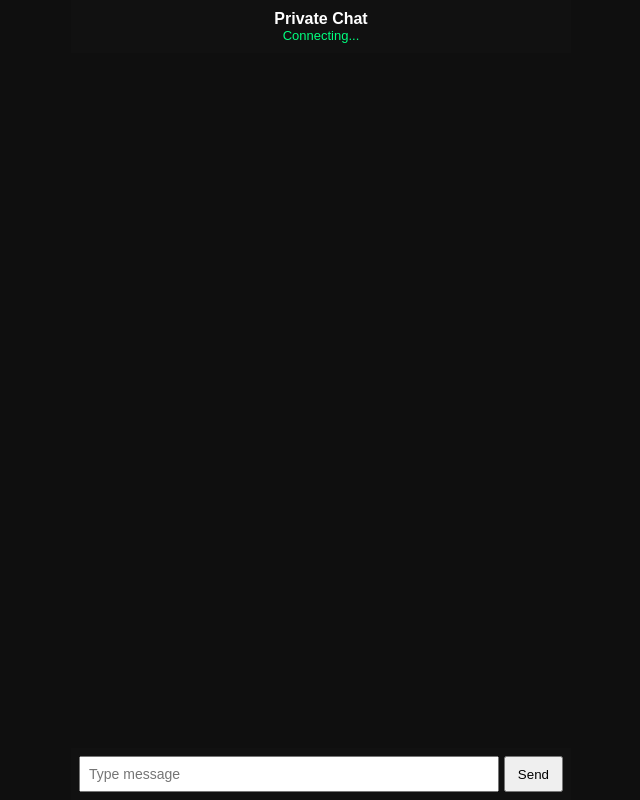
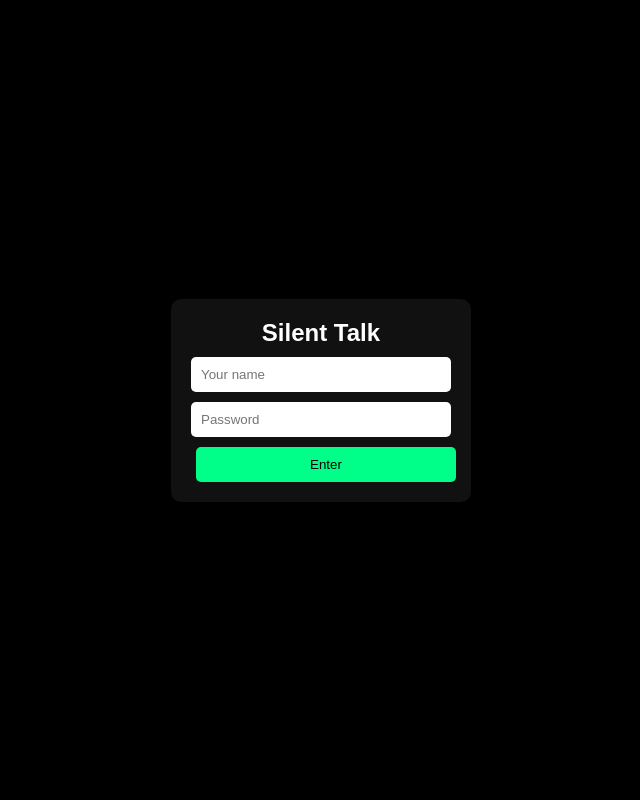
Before and after one commit to priyanshuchaudharyind2010-dev/SilentTalkWeb, a plain HTML site: page index.html in a window 1280 px wide. Shown: the whole page, without its empty margins (319-959 px from the left). Drawn offline with Linux system fonts and the light colour scheme; no server answers.

Commit message:
Add files via upload

```diff
--- a/index.html
+++ b/index.html
@@ -1,83 +1,114 @@
-<!<!DOCTYPE html>
+<!DOCTYPE html>
 <html lang="en">
 <head>
 <meta charset="UTF-8">
-<meta name="viewport" content="width=device-width, initial-scale=1.0, maximum-scale=1.0, user-scalable=no">
-
-<title>Private Chat</title>
+<meta name="viewport" content="width=device-width, initial-scale=1.0">
+<title>Silent Talk</title>
 
 <!-- Firebase -->
 <script src="https://www.gstatic.com/firebasejs/8.10.0/firebase-app.js"></script>
 <script src="https://www.gstatic.com/firebasejs/8.10.0/firebase-database.js"></script>
 
 <style>
-body {
-  margin: 0;
-  font-family: Arial, sans-serif;
-  background: #0f0f0f;
-  color: #fff;
+*{box-sizing:border-box;margin:0;padding:0;font-family:Arial}
+body{
+  background:#0f0f0f;
+  color:#fff;
+  height:100vh;
+  display:flex;
+  justify-content:center;
+  align-items:center;
 }
-
-.chat-box {
-  max-width: 500px;
-  margin: auto;
-  height: 100vh;
-  display: flex;
-  flex-direction: column;
+.container{
+  width:100%;
+  max-width:420px;
+  height:100vh;
+  display:flex;
+  flex-direction:column;
 }
-
-header {
-  padding: 10px;
-  background: #111;
-  text-align: center;
+header{
+  padding:10px;
+  background:#111;
+  text-align:center;
 }
-
-#onlineStatus {
-  font-size: 13px;
-  color: #00ff7f;
+#onlineStatus{
+  font-size:13px;
+  color:#00ff88;
 }
-
-.messages {
-  flex: 1;
-  overflow-y: auto;
-  padding: 10px;
+#messages{
+  flex:1;
+  overflow-y:auto;
+  padding:10px;
 }
-
-.msg {
-  background: #1f1f1f;
-  padding: 8px;
-  border-radius: 6px;
-  margin-bottom: 6px;
-  font-size: 14px;
+.msg{
+  background:#222;
+  padding:8px;
+  margin-bottom:6px;
+  border-radius:6px;
+  font-size:14px;
 }
-
-.input-box {
-  display: flex;
-  padding: 8px;
-  background: #111;
+.input-box{
+  display:flex;
+  padding:10px;
+  background:#111;
 }
-
-input {
-  flex: 1;
-  padding: 8px;
-  font-size: 14px;
+input{
+  flex:1;
+  padding:10px;
+  border:none;
+  border-radius:5px;
+  outline:none;
 }
-
-button {
-  padding: 8px 12px;
-  margin-left: 5px;
+button{
+  padding:10px 14px;
+  margin-left:5px;
+  border:none;
+  border-radius:5px;
+  background:#00ff88;
+  cursor:pointer;
+}
+#login{
+  position:fixed;
+  inset:0;
+  background:#000;
+  display:flex;
+  justify-content:center;
+  align-items:center;
+}
+.login-box{
+  width:90%;
+  max-width:300px;
+  background:#111;
+  padding:20px;
+  border-radius:10px;
+}
+.login-box input{
+  width:100%;
+  margin-bottom:10px;
 }
 </style>
 </head>
 
 <body>
-<div class="chat-box">
+
+<!-- LOGIN -->
+<div id="login">
+  <div class="login-box">
+    <h2 style="text-align:center;margin-bottom:10px">Silent Talk</h2>
+    <input id="name" placeholder="Your name">
+    <input id="pass" type="password" placeholder="Password">
+    <button style="width:100%" onclick="login()">Enter</button>
+  </div>
+</div>
+
+<!-- CHAT -->
+<div class="container" id="chat" style="display:none">
   <header>
-    <b>Private Chat</b><br>
-    <span id="onlineStatus">Connecting...</span>
+    <h3>Private Chat</h3>
+    <div id="onlineStatus">Connecting...</div>
   </header>
 
-  <div class="messages" id="messages"></div>
+  <div id="messages"></div>
 
   <div class="input-box">
     <input id="msgInput" placeholder="Type message">
@@ -86,75 +117,87 @@ button {
 </div>
 
 <script>
-/* 🔹 Firebase config (अपना ही रखो) */
 firebase.initializeApp({
-  apiKey: "YOUR_API_KEY",
-  authDomain: "YOUR_PROJECT.firebaseapp.com",
-  databaseURL: "https://YOUR_PROJECT.firebaseio.com",
-  projectId: "YOUR_PROJECT"
+  apiKey: "AIzaSyDMCOAamH396pZG2IILTwYLGRUKIgKXHQ",
+  authDomain: "silenttalkweb-6835a.firebaseapp.com",
+  databaseURL: "https://silenttalkweb-6835a-default-rtdb.firebaseio.com",
+  projectId: "silenttalkweb-6835a"
 });
 
 const db = firebase.database();
+let username = localStorage.getItem("username");
 
-/* 🔹 Unique username */
-let username = localStorage.getItem("username");
-if (!username) {
-  username = "user_" + Math.floor(Math.random() * 100000);
-  localStorage.setItem("username", username);
+/* LOGIN CHECK */
+window.onload = ()=>{
+  if(username){
+    document.getElementById("login").style.display="none";
+    document.getElementById("chat").style.display="flex";
+    setOnline();
+  }
+};
+
+/* LOGIN */
+function login(){
+  const name = document.getElementById("name").value.trim();
+  const pass = document.getElementById("pass").value;
+
+  if(name===""){ alert("Enter name"); return; }
+  if(pass!=="cutie123"){ alert("Wrong password"); return; }
+
+  username = name;
+  localStorage.setItem("username",username);
+  document.getElementById("login").style.display="none";
+  document.getElementById("chat").style.display="flex";
+  setOnline();
 }
 
-/* 🔹 Online status */
-const statusRef = db.ref("status/" + username);
-statusRef.set("online");
-statusRef.onDisconnect().set("offline");
+/* ONLINE STATUS */
+function setOnline(){
+  const ref = db.ref("status/"+username);
+  ref.set("online");
+  ref.onDisconnect().set("offline");
 
-/* 🔹 Show online count */
-db.ref("status").on("value", snap => {
-  let online = 0;
-  snap.forEach(s => {
-    if (s.val() === "online") online++;
+  db.ref("status").on("value",snap=>{
+    let c=0;
+    snap.forEach(s=>{
+      if(s.val()==="online") c++;
+    });
+    document.getElementById("onlineStatus").innerText="Online users: "+c;
   });
-  document.getElementById("onlineStatus").innerText =
-    "Online users: " + online;
-});
+}
 
-/* 🔹 Messages */
-const msgRef = db.ref("messages");
+/* SEND MESSAGE */
+function sendMsg(){
+  const text = msgInput.value.trim();
+  if(text==="") return;
 
-msgRef.limitToLast(50).on("child_added", snap => {
-  const data = snap.val();
+  db.ref("messages").push({
+    user:username,
+    text:text,
+    time:Date.now()
+  });
+  msgInput.value="";
+}
+
+/* RECEIVE MESSAGE */
+db.ref("messages").limitToLast(50).on("child_added",snap=>{
+  const d = snap.val();
   const div = document.createElement("div");
-  div.className = "msg";
-  div.innerText = data.user + ": " + data.text;
-  document.getElementById("messages").appendChild(div);
+  div.className="msg";
+  div.innerText = d.user + ": " + d.text;
+  messages.appendChild(div);
+  messages.scrollTop = messages.scrollHeight;
 
-  /* 🔔 Notification */
-  if (document.visibilityState !== "visible") {
-    if (Notification.permission === "granted") {
-      new Notification("New message", {
-        body: data.user + ": " + data.text
-      });
-    }
+  if(document.hidden && Notification.permission==="granted"){
+    new Notification("New message",{body:d.user+": "+d.text});
   }
 });
 
-/* 🔹 Send message */
-function sendMsg() {
-  const text = msgInput.value.trim();
-  if (text === "") return;
-
-  msgRef.push({
-    user: username,
-    text: text
-  });
-
-  msgInput.value = "";
-}
-
-/* 🔹 Ask notification permission */
-if (Notification.permission !== "granted") {
+/* NOTIFICATION PERMISSION */
+if("Notification" in window){
   Notification.requestPermission();
 }
 </script>
+
 </body>
 </html>
```
